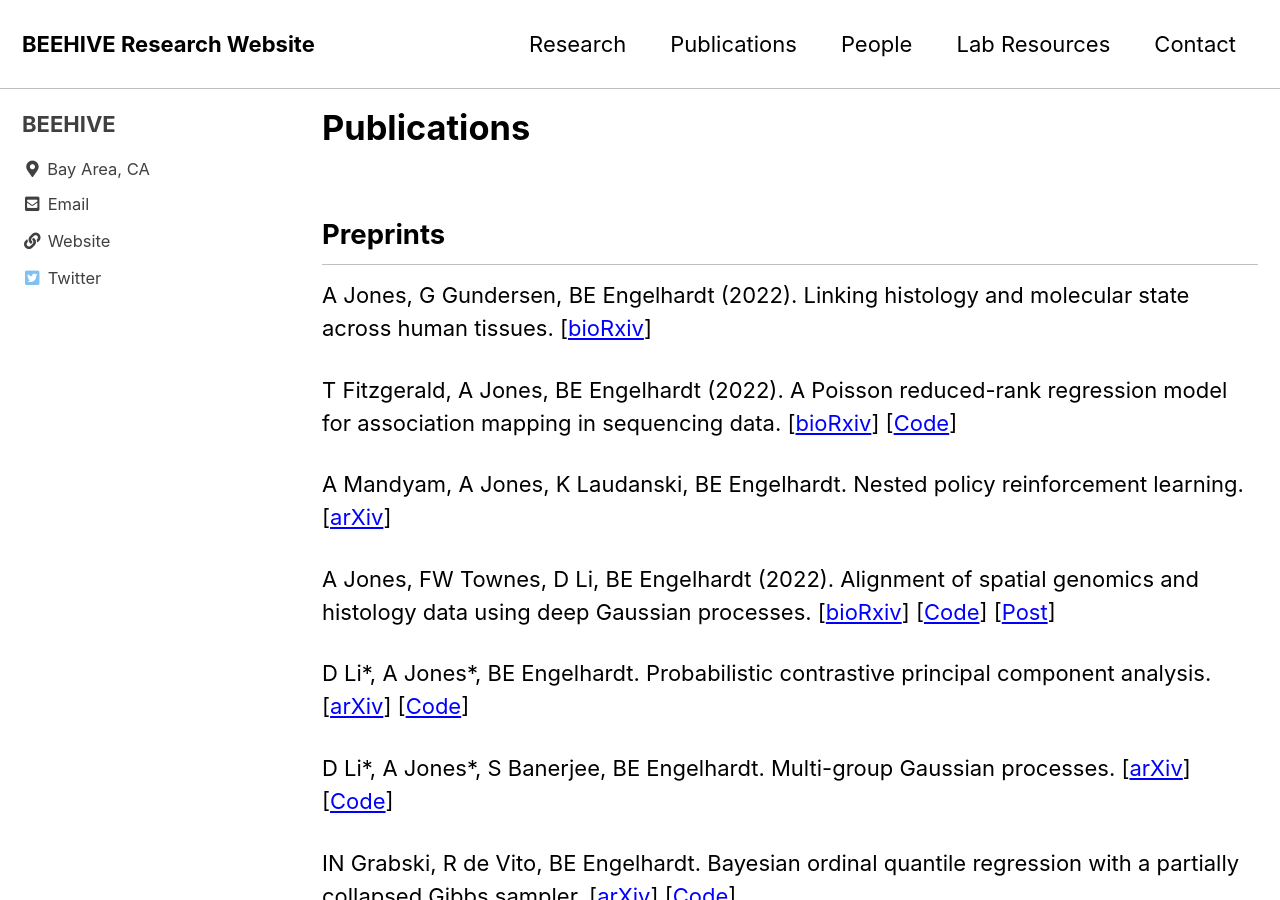
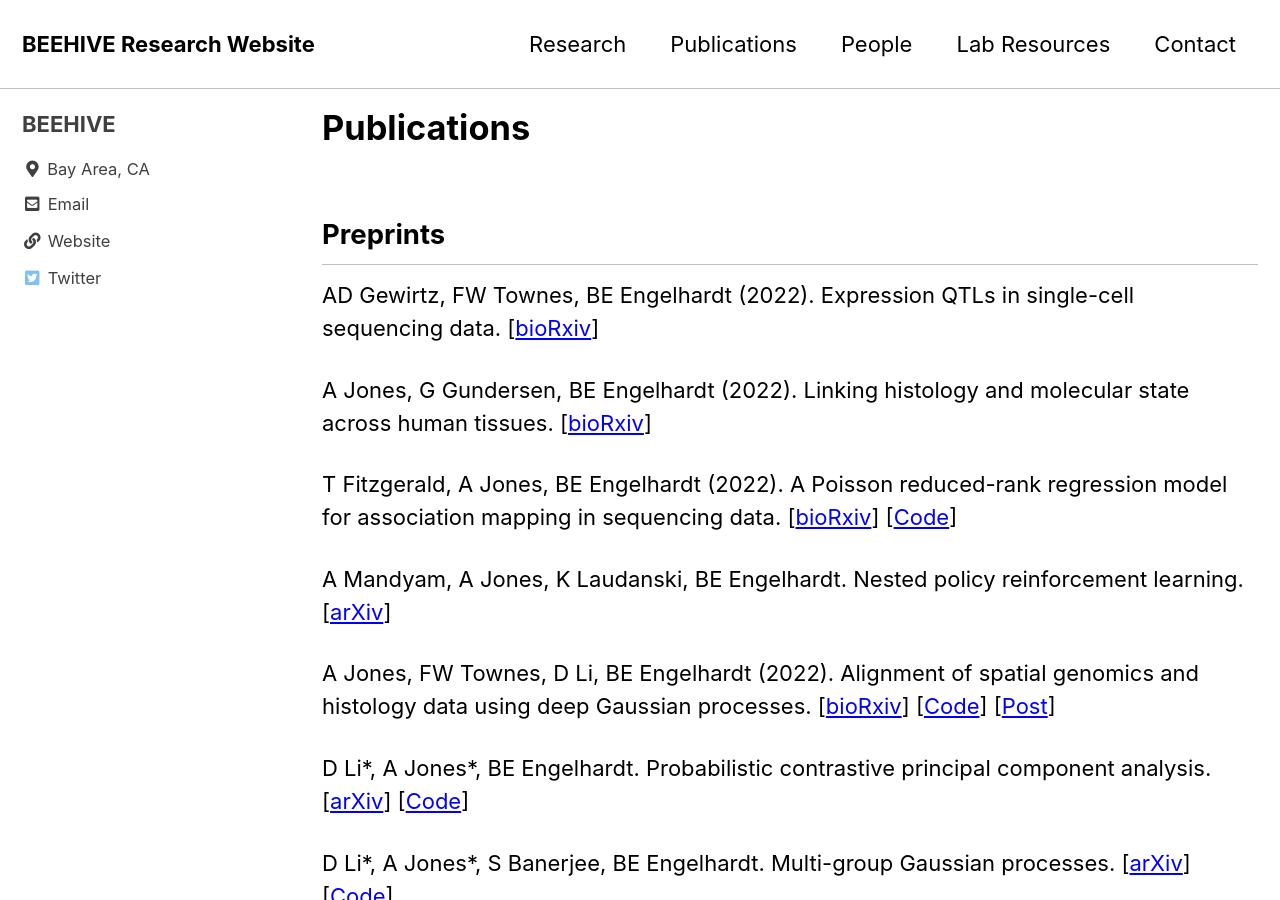
Before and after one commit to stanfordbeehive/stanfordbeehive.github.io, a Jekyll site: the page built from _pages/publications.md, in a window 1280 px wide and 900 px high. Built offline with Jekyll 4.4.1, drawn with Linux system fonts in a browser that asks for light colours; cached includes are drawn as plain includes.

Commit message:
Update publications.md

```diff
--- a/_pages/publications.md
+++ b/_pages/publications.md
@@ -5,6 +5,8 @@ date: 2022-06-11
 ---
 
 ## Preprints
+
+AD Gewirtz, FW Townes, BE Engelhardt (2022). Expression QTLs in single-cell sequencing data. [[bioRxiv](https://www.biorxiv.org/content/10.1101/2022.08.14.503915v1.abstract)]
 
 A Jones, G Gundersen, BE Engelhardt (2022). Linking histology and molecular state across human tissues. [[bioRxiv](https://www.biorxiv.org/content/10.1101/2022.06.10.495669v1)]
 
```
